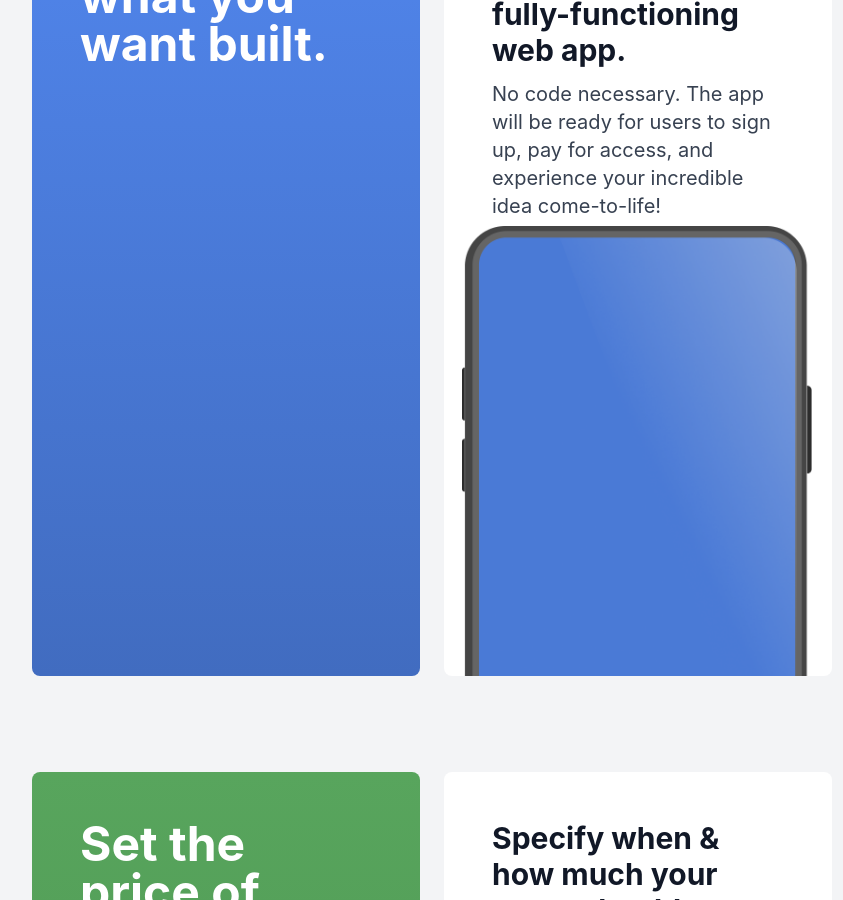
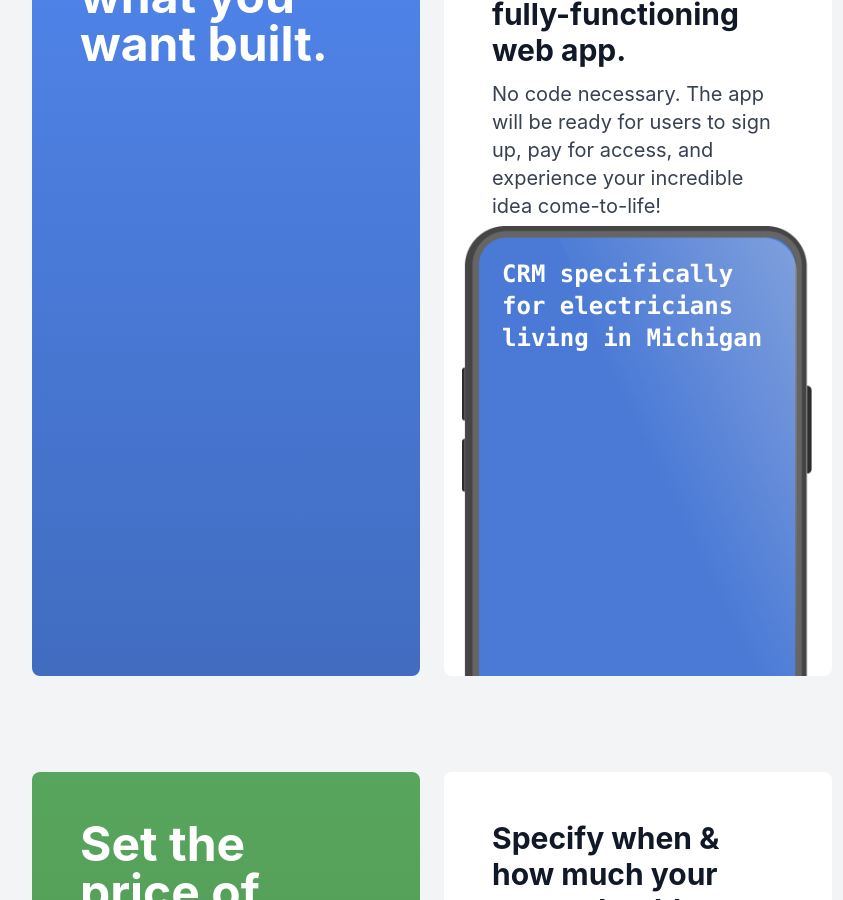
Before and after one commit to madewithmanifest/marketing, a Jekyll site: the page built from index.md, in a window 1280 px wide and 900 px high, scrolled down 300 px. Shown: the whole window, without its empty margins (208-1051 px from the left). Built offline with Jekyll 4.4.1, drawn with Linux system fonts in a browser that asks for light colours; nearby versions of some CDN libraries.

Commit message:
Add text overlays to images in typewriter-window and index pages for enhanced content visibility; update feed.xml timestamp.

```diff
--- a/_includes/typewriter-window.html
+++ b/_includes/typewriter-window.html
@@ -21,6 +21,12 @@
       <!-- Image positioned absolutely (desktop) -->
       <div class="hidden md:block absolute right-0 z-10" style="bottom: -100px; top: 350px; width: 350px; right: 20px; clip-path: polygon(0 0, 100% 0, 100% calc(100% - 100px), 0 calc(100% - 100px));">
           <img src="{{ include.image_src }}" alt="{{ include.image_alt | default: 'Feature image' }}" class="absolute top-0 w-[105%]" style="left: 0px">
+          <!-- Text overlay on desktop image -->
+          <div class="absolute inset-0 flex items-start justify-start p-8 pt-8 z-20">
+            <p class="text-white text-left font-semibold text-2xl font-mono px-2" style="z-index: 30;">
+              CRM specifically for electricians living in Michigan
+            </p>
+          </div>
       </div>
       {% endif %}
 
@@ -39,8 +45,14 @@
 
         {% if include.image_src %}
         <!-- Mobile image -->
-        <div class="md:hidden mt-4" style="">
+        <div class="md:hidden mt-4 relative" style="">
           <img src="{{ include.image_src }}" alt="{{ include.image_alt | default: 'Feature image' }}" class="w-full px-4 mt-12" style="{{ include.mobile_image_style | default: '' }}">
+          <!-- Text overlay on mobile image -->
+          <div class="absolute inset-0 flex items-start justify-start px-12 pt-12 z-10">
+            <p class="px-6 text-white text-left font-semibold text-2xl font-mono" style="z-index: 20;">
+              CRM specifically for electricians living in Michigan
+            </p>
+          </div>
         </div>
         {% endif %}
       </div>
```
Also changed, not shown: 2 other files.
